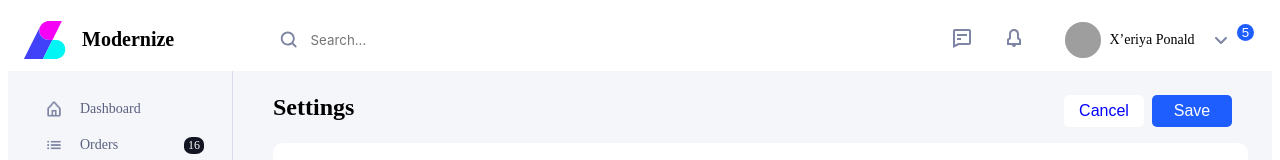
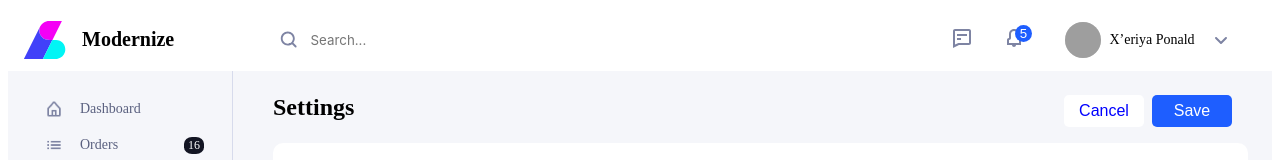
Before and after one commit to Will-H007/Test_page, an Angular app in the folder test_page/: page /test_page/ in a window 1280 px wide. Shown: the top 160 px of the page. Built offline with nearby package versions, Linux system fonts and the light colour scheme; grey boxes are pictures that could not be loaded.

Commit message:
fixed notification

```diff
--- a/test_page/src/app/components/navbar/navbar.component.css
+++ b/test_page/src/app/components/navbar/navbar.component.css
@@ -66,7 +66,7 @@ width: 100%;
 
 }
 #notification{
-
+   position: relative;
     background-color: transparent;
     border: transparent;
     margin-left: 2vmin;
@@ -82,8 +82,8 @@ width: 100%;
     width: 13px;
     border-radius: 50%;
     position: absolute;
-    top: 24px;
-    left: 1237px;
+    top: 0;
+    right: 0;
     color: white;
     padding: 2px;
 }
```
